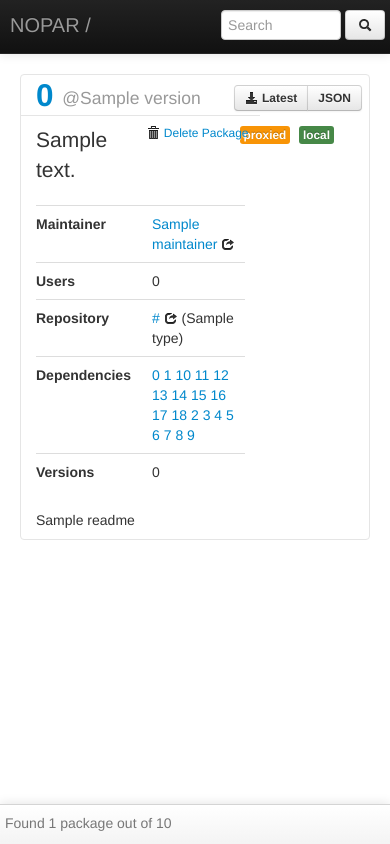
After one commit to afbobak/nopar, a Node server app: template views/results.ejs in a window 390 px wide. The commit adds this page. Run offline with Node 20, Linux system fonts and the light colour scheme; the template is opened without the code that fills it: most values are stand-ins (such as "Sample title", 1, 10 or a date in 2020); some libraries are stand-ins or nearby versions.

Commit message:
Added results page + styling enhancments

```diff
--- a/public/css/main.css
+++ b/public/css/main.css
@@ -1,5 +1,5 @@
 body {
-  margin-top: 50px;
+  margin-top: 60px;
 }
 .brand small {
   margin-left: 4px;
@@ -54,3 +54,37 @@ ul.packages > li .accordion-body ul.versions {
   margin: 0;
   list-style: none;
 }
+#content {
+  margin-bottom: 40px;
+}
+#footer {
+  position: fixed;
+  height: 40px;
+}
+#footer .container {
+  margin-top: 8px;
+}
+#footer .result-info {
+  float: left;
+}
+#footer .credit {
+  float: right;
+}
+@media (max-width: 799px) {
+  body {
+    margin-top: 0;
+  }
+  #footer .navbar-inner {
+    padding-top: 0;
+  }
+}
+@media (max-width: 767px) {
+  .navbar .navbar-form input {
+    display: inline;
+    width: 120px;
+  }
+  #footer {
+    margin-left: 0;
+    margin-right: 0;
+  }
+}
--- a/public/css/main.styl
+++ b/public/css/main.styl
@@ -1,5 +1,5 @@
 body {
-  margin-top : 50px;
+  margin-top : 60px;
 }
 
 .brand small {
@@ -74,3 +74,45 @@ ul.packages {
     }
   }
 }
+
+#content {
+  margin-bottom : 40px;
+}
+
+#footer {
+  position   : fixed;
+  height     : 40px;
+
+  .container {
+    margin-top : 8px;
+  }
+
+  .result-info {
+    float : left;
+  }
+  .credit {
+    float : right;
+  }
+}
+
+@media (max-width: 799px) {
+  body {
+    margin-top : 0;
+  }
+
+  #footer .navbar-inner {
+    padding-top : 0;
+  }
+}
+
+@media (max-width: 767px) {
+  .navbar .navbar-form input {
+    display : inline;
+    width   : 120px;
+  }
+
+  #footer {
+    margin-left  : 0;
+    margin-right : 0;
+  }
+}
--- /dev/null
+++ b/views/results.ejs
@@ -0,0 +1,128 @@
+<!DOCTYPE html>
+<!--[if lt IE 7]>      <html class="no-js lt-ie9 lt-ie8 lt-ie7"> <![endif]-->
+<!--[if IE 7]>         <html class="no-js lt-ie9 lt-ie8"> <![endif]-->
+<!--[if IE 8]>         <html class="no-js lt-ie9"> <![endif]-->
+<!--[if gt IE 8]><!--> <html class="no-js"> <!--<![endif]-->
+  <head>
+    <meta charset="utf-8">
+    <meta http-equiv="X-UA-Compatible" content="IE=edge,chrome=1">
+    <title>Abstrakt Node Package Registry and Proxy / <%= title %></title>
+    <meta name="description" content="Abstrakt Node Package Registry and Proxy - your npm registry for in-house deployment">
+    <meta name="viewport" content="width=device-width">
+
+    <link rel="stylesheet" href="/-/css/bootstrap.min.css">
+    <link rel="stylesheet" href="/-/css/bootstrap-responsive.css">
+    <link rel="stylesheet" href="/-/css/main.css" />
+
+    <script src="/-/js/vendor/modernizr-2.6.2.min.js"></script>
+  </head>
+  <body>
+    <!--[if lt IE 7]>
+        <p class="chromeframe">You are using an <strong>outdated</strong> browser. Please <a href="http://browsehappy.com/">upgrade your browser</a> or <a href="http://www.google.com/chromeframe/?redirect=true">activate Google Chrome Frame</a> to improve your experience.</p>
+    <![endif]-->
+
+    <div class="navbar navbar-inverse navbar-fixed-top">
+      <div class="navbar-inner">
+        <div class="container">
+          <a class="brand" href="/">NOPAR /<small><%= version %></small></a>
+          <form class="navbar-form pull-right" action="/">
+            <input class="span2" type="text" name="q" placeholder="Search" value="<%= query %>">
+            <button type="submit" class="btn"><i class="icon-search"></i></button>
+          </form>
+        </div>
+      </div>
+    </div>
+
+    <div id="content" class="container">
+      <% if (message) {%>
+        <div class="alert alert-success">
+          <button type="button" class="close" data-dismiss="alert">&times;</button>
+          <%- message %>
+        </div>
+      <%}%>
+      <ul id="accordion-packages" class="packages accordion">
+      <% var packages = Object.keys(registry).sort();
+         for (var i = 0; i < packages.length; i++) {
+           var idx;
+           var pkgName = packages[i];
+           var pkg = registry[pkgName];
+           var versions = Object.keys(pkg.versions).sort();
+           var latest = pkg.versions[versions[versions.length-1]]; %>
+         <li class="package accordion-group">
+           <h2 class="accordion-heading">
+             <div class="actions btn-group">
+               <a class="btn btn-small action-json" href="<%= latest.dist.tarball %>"><i class="icon-download-alt"></i> Latest</a>
+               <a class="btn btn-small action-json" href="/<%= pkgName %>">JSON</a>
+             </div>
+             <a href="#<%= pkgName.replace(".", "-") %>-versions" class="accordion-toggle" data-toggle="collapse" data-parent="#accordion-packages">
+               <%= pkgName %>
+               <small>@<%= latest.version %></small>
+               <div class="tags">
+                 <% if (pkg["_proxied"]) { %><div class="label label-warning">proxied</div><% } %>
+                 <% if (pkg["_local"]) { %><div class="label label-success">local</div><% } %>
+               </div>
+             </a>
+           </h2>
+           <div id="<%= pkgName.replace(".", "-") %>-versions" class="accordion-body collapse<% if (packages.length === 1) { %> in<% } %>">
+             <div class="actions btn-group pull-right">
+               <a class="btn btn-small btn-link action-delete" href="/-delete/<%= pkgName %>">
+                 <i class="icon-trash"></i> Delete Package
+               </a>
+             </div>
+             <div class="details accordion-inner">
+               <p class="description lead"><%= pkg.description %></p>
+               <table class="table">
+                 <tr><th>Maintainer</th><td><% for (idx = 0; idx < pkg.maintainers.length; idx++) { %><a href="https://npmjs.org/~<%= pkg.maintainers[idx].name %>"><%= pkg.maintainers[idx].name %> <i class="icon-share"></i></a> <% }%></td></tr>
+                 <% if (pkg.users) { var users = Object.keys(pkg.users).sort(); %><tr><th>Users</th><td><% for (idx = 0; idx < users.length; idx++) { %><%= users[idx] %> <% }%></td></tr><% } %>
+                 <% if (pkg.repository) { %><tr><th>Repository</th><td><a href="<%= pkg.repository.url %>"><%= pkg.repository.url %> <i class="icon-share"></i></a> (<%= pkg.repository.type %>)</td></tr><% } %>
+                 <% if (latest.dependencies) { %><tr><th>Dependencies</th><td><% var deps = Object.keys(latest.dependencies).sort(); for (idx = 0; idx < deps.length; idx++) { %><a href="/?q=<%= deps[idx] %>"><%= deps[idx] %></a> <% } %></td></tr><% } %>
+                 <tr>
+                   <th>Versions</th>
+                   <td>
+                     <ul class="versions"><% for (var j = 0; j < versions.length; j++) {
+                              var version = versions[j];
+                              var pkgUrl;
+                              if (pkg.versions[version].dist) {
+                                pkgUrl = pkg.versions[version].dist.tarball;
+                              } else {
+                                version += " (no dist tag)";
+                              }
+                               %>
+                        <li class="version">
+                          <div class=""><%= version %></div>
+                          <!-- span class="label label-success">available</span>
+                          <span class="label">not cached</span>
+                          <div class="btn-group">
+                            <a class="btn btn-small action-cache" href="/-cache/<%= pkgUrl %>"><i class="icon-star"></i> Cache</a>
+                            <a class="btn btn-small action-purge" href="/-purge/<%= pkgUrl %>"><i class="icon-eject"></i> Purge</a>
+                            <a class="btn btn-small action-download" href="<%= pkgUrl %>"><i class="icon-download-alt"></i> Download</a>
+                          </div -->
+                        </li>
+                        <% } %>
+                      </ul>
+                   </td>
+               </table>
+               <% if (pkg._readme) { %><div class="readme"><%- pkg._readme %></div><% } %>
+             </div>
+             <!-- span class="label label-inverse">proxied</span -->
+           </div>
+         </li>
+      <% } %>
+      </ul>
+    </div>
+
+    <div id="footer" class="navbar navbar-fixed-bottom">
+      <div class="navbar-inner">
+        <div class="container">
+          <p class="result-info">Found <%= count %> package<%= count > 1 ? "s" : "" %> out of <%= total %></p>
+          <!-- p class="muted credit">Copyright &copy; 2013 Andreas F. Bobak</p -->
+        </div>
+      </div>
+    </div>
+
+    <!-- JavaScript includes -->
+    <script type="text/javascript"src="http://ajax.googleapis.com/ajax/libs/jquery/1.8.2/jquery.min.js"></script>
+    <script type="text/javascript" >window.jQuery || document.write('<script type="text/javascript" src="/-/js/vendor/jquery-1.8.2.min.js"><\/script>')</script>
+    <script type="text/javascript" src="/-/js/bootstrap.min.js"></script>
+  </body>
+</html>
```
Also changed, not shown: views/index.ejs (+8 -69 lines), lib/server.js.
